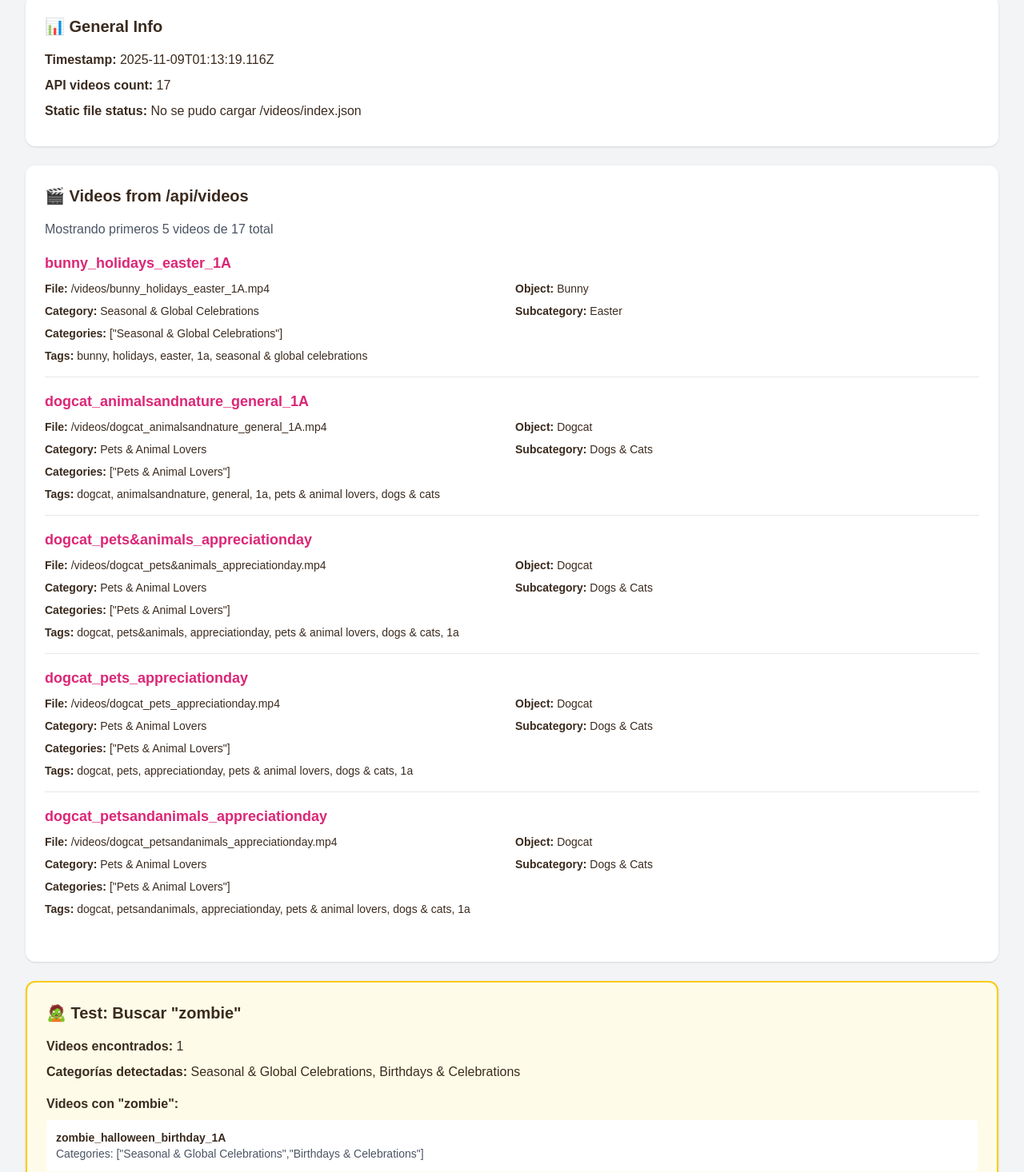
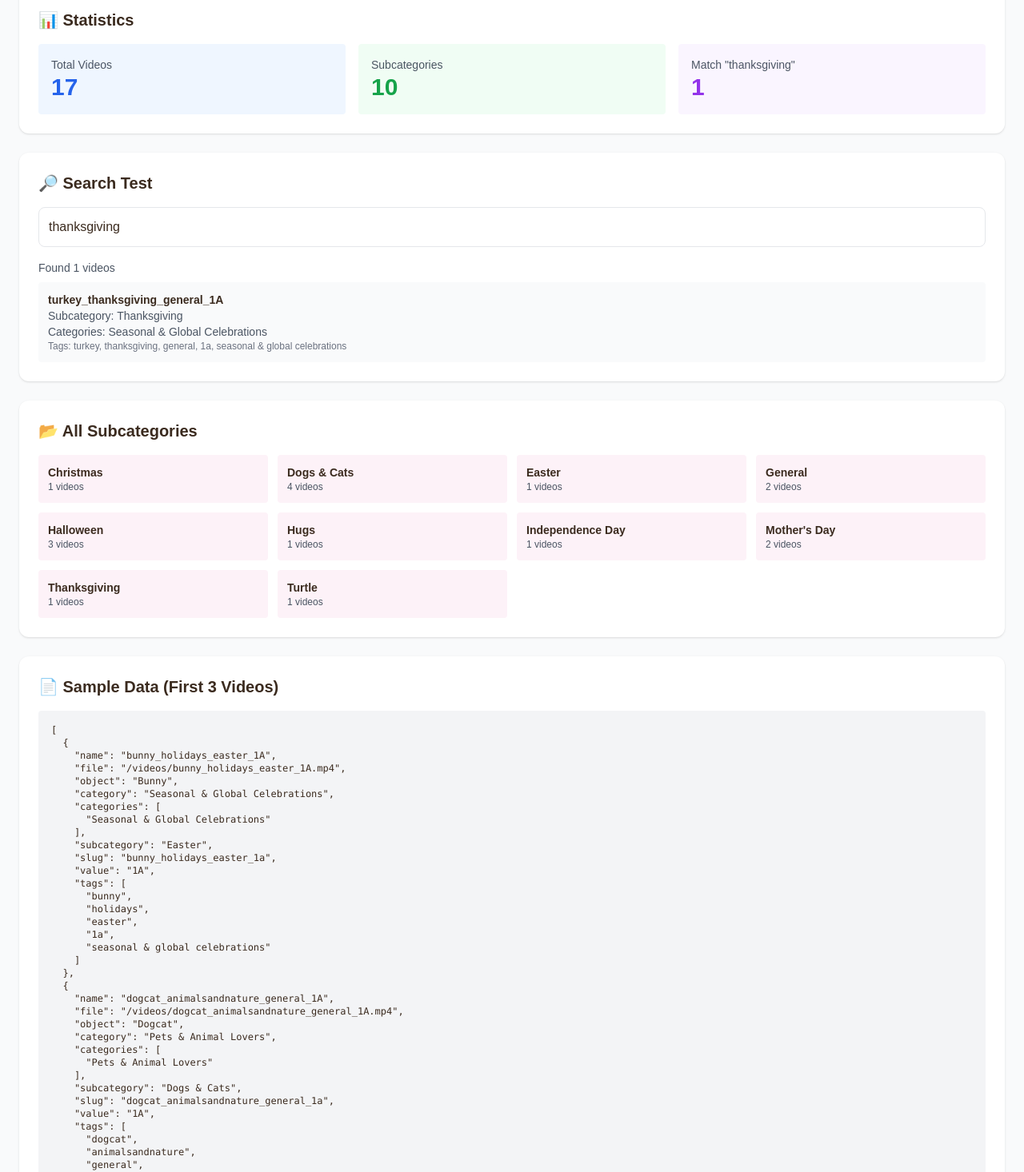
Before and after one commit to everwishhq-commits/EverWish, a Next.js app: page /debug in a window 1280 px wide. Shown: the part 97-1563 px from the top of the page at 80% size. Built offline with nearby package versions, Linux system fonts and the light colour scheme; no server answers.

Commit message:
Update page.js

```diff
--- a/app/debug/page.js
+++ b/app/debug/page.js
@@ -1,145 +1,113 @@
 "use client";
 import { useEffect, useState } from "react";
 
-export default function DebugPage() {
-  const [data, setData] = useState(null);
-  const [loading, setLoading] = useState(true);
+export default function DebugVideosPage() {
+  const [videos, setVideos] = useState([]);
+  const [searchTerm, setSearchTerm] = useState("thanksgiving");
 
   useEffect(() => {
-    async function loadDebug() {
+    async function load() {
       try {
-        // Intentar cargar desde API
         const res = await fetch("/api/videos", { cache: "no-store" });
-        const apiData = await res.json();
-
-        // Intentar cargar desde archivo estático
-        let staticData = null;
-        try {
-          const staticRes = await fetch("/videos/index.json", { cache: "no-store" });
-          staticData = await staticRes.json();
-        } catch (err) {
-          staticData = { error: "No se pudo cargar /videos/index.json" };
-        }
-
-        setData({
-          api: apiData,
-          static: staticData,
-          timestamp: new Date().toISOString()
-        });
+        const data = await res.json();
+        setVideos(data.videos || []);
       } catch (err) {
-        setData({ error: err.message });
-      } finally {
-        setLoading(false);
+        console.error("Error:", err);
       }
     }
-    loadDebug();
+    load();
   }, []);
 
-  if (loading) {
-    return (
-      <div className="p-8 bg-gray-100 min-h-screen">
-        <h1 className="text-2xl font-bold mb-4">🔍 Loading Debug Info...</h1>
-      </div>
-    );
-  }
+  const filtered = videos.filter(v => {
+    const searchable = [
+      v.name,
+      v.object,
+      v.subcategory,
+      v.category,
+      ...(v.categories || []),
+      ...(v.tags || [])
+    ].filter(Boolean).join(" ").toLowerCase();
+
+    return searchable.includes(searchTerm.toLowerCase());
+  });
+
+  // Agrupar por subcategoría
+  const bySubcategory = {};
+  videos.forEach(v => {
+    const sub = v.subcategory || "Unknown";
+    if (!bySubcategory[sub]) bySubcategory[sub] = [];
+    bySubcategory[sub].push(v);
+  });
 
   return (
-    <div className="p-8 bg-gray-100 min-h-screen">
-      <h1 className="text-3xl font-bold mb-6 text-pink-600">🔍 Everwish Debug Tool</h1>
+    <div className="p-6 bg-gray-50 min-h-screen">
+      <h1 className="text-3xl font-bold mb-6">🔍 Video Debug Tool</h1>
 
-      {/* Info general */}
+      {/* Stats */}
       <div className="bg-white rounded-xl p-6 mb-6 shadow">
-        <h2 className="text-xl font-semibold mb-4">📊 General Info</h2>
-        <p className="mb-2"><strong>Timestamp:</strong> {data?.timestamp}</p>
-        <p className="mb-2"><strong>API videos count:</strong> {data?.api?.videos?.length || 0}</p>
-        <p className="mb-2"><strong>Static file status:</strong> {data?.static?.error || "OK"}</p>
+        <h2 className="text-xl font-semibold mb-4">📊 Statistics</h2>
+        <div className="grid grid-cols-3 gap-4">
+          <div className="bg-blue-50 p-4 rounded">
+            <p className="text-sm text-gray-600">Total Videos</p>
+            <p className="text-3xl font-bold text-blue-600">{videos.length}</p>
+          </div>
+          <div className="bg-green-50 p-4 rounded">
+            <p className="text-sm text-gray-600">Subcategories</p>
+            <p className="text-3xl font-bold text-green-600">{Object.keys(bySubcategory).length}</p>
+          </div>
+          <div className="bg-purple-50 p-4 rounded">
+            <p className="text-sm text-gray-600">Match "{searchTerm}"</p>
+            <p className="text-3xl font-bold text-purple-600">{filtered.length}</p>
+          </div>
+        </div>
       </div>
 
-      {/* Videos desde API */}
+      {/* Search */}
       <div className="bg-white rounded-xl p-6 mb-6 shadow">
-        <h2 className="text-xl font-semibold mb-4">🎬 Videos from /api/videos</h2>
-        {data?.api?.videos?.length > 0 ? (
-          <div>
-            <p className="mb-4 text-gray-600">
-              Mostrando primeros 5 videos de {data.api.videos.length} total
-            </p>
-            {data.api.videos.slice(0, 5).map((video, i) => (
-              <div key={i} className="border-b border-gray-200 pb-4 mb-4 last:border-0">
-                <h3 className="font-bold text-lg text-pink-600">{video.name}</h3>
-                <div className="grid grid-cols-1 md:grid-cols-2 gap-2 mt-2 text-sm">
-                  <p><strong>File:</strong> {video.file}</p>
-                  <p><strong>Object:</strong> {video.object}</p>
-                  <p><strong>Category:</strong> {video.category}</p>
-                  <p><strong>Subcategory:</strong> {video.subcategory}</p>
-                  <p className="col-span-2"><strong>Categories:</strong> {JSON.stringify(video.categories)}</p>
-                  <p className="col-span-2"><strong>Tags:</strong> {video.tags?.join(", ")}</p>
-                </div>
+        <h2 className="text-xl font-semibold mb-4">🔎 Search Test</h2>
+        <input
+          type="text"
+          value={searchTerm}
+          onChange={(e) => setSearchTerm(e.target.value)}
+          placeholder="Search..."
+          className="w-full border rounded-lg p-3 mb-4"
+        />
+        <p className="text-sm text-gray-600 mb-2">Found {filtered.length} videos</p>
+
+        {filtered.length > 0 && (
+          <div className="space-y-2 max-h-96 overflow-y-auto">
+            {filtered.map((v, i) => (
+              <div key={i} className="bg-gray-50 p-3 rounded text-sm">
+                <p className="font-bold">{v.name}</p>
+                <p className="text-gray-600">Subcategory: {v.subcategory}</p>
+                <p className="text-gray-600">Categories: {v.categories?.join(", ")}</p>
+                <p className="text-gray-500 text-xs">Tags: {v.tags?.slice(0, 5).join(", ")}</p>
               </div>
             ))}
           </div>
-        ) : (
-          <p className="text-red-600">❌ No videos found in API response</p>
         )}
       </div>
 
-      {/* Búsqueda de "zombie" */}
-      <div className="bg-yellow-50 rounded-xl p-6 mb-6 shadow border-2 border-yellow-400">
-        <h2 className="text-xl font-semibold mb-4">🧟 Test: Buscar "zombie"</h2>
-        {data?.api?.videos ? (
-          (() => {
-            const zombieVideos = data.api.videos.filter(v => {
-              const searchable = [
-                v.name,
-                v.object,
-                v.category,
-                v.subcategory,
-                ...(v.categories || []),
-                ...(v.tags || [])
-              ].filter(Boolean).join(" ").toLowerCase();
-
-              return searchable.includes("zombie");
-            });
-
-            const categories = new Set();
-            zombieVideos.forEach(v => {
-              if (v.categories && Array.isArray(v.categories)) {
-                v.categories.forEach(cat => categories.add(cat));
-              } else if (v.category) {
-                categories.add(v.category);
-              }
-            });
-
-            return (
-              <div>
-                <p className="mb-2"><strong>Videos encontrados:</strong> {zombieVideos.length}</p>
-                <p className="mb-4"><strong>Categorías detectadas:</strong> {[...categories].join(", ") || "Ninguna"}</p>
-
-                {zombieVideos.length > 0 ? (
-                  <div className="mt-4">
-                    <h3 className="font-semibold mb-2">Videos con "zombie":</h3>
-                    {zombieVideos.map((v, i) => (
-                      <div key={i} className="bg-white p-3 rounded mb-2 text-sm">
-                        <p><strong>{v.name}</strong></p>
-                        <p className="text-gray-600">Categories: {JSON.stringify(v.categories || v.category)}</p>
-                      </div>
-                    ))}
-                  </div>
-                ) : (
-                  <p className="text-red-600 mt-4">❌ No se encontraron videos con "zombie"</p>
-                )}
+      {/* All Subcategories */}
+      <div className="bg-white rounded-xl p-6 shadow">
+        <h2 className="text-xl font-semibold mb-4">📂 All Subcategories</h2>
+        <div className="grid grid-cols-2 md:grid-cols-3 lg:grid-cols-4 gap-3">
+          {Object.entries(bySubcategory)
+            .sort(([a], [b]) => a.localeCompare(b))
+            .map(([sub, vids]) => (
+              <div key={sub} className="bg-pink-50 p-3 rounded">
+                <p className="font-semibold text-sm">{sub}</p>
+                <p className="text-xs text-gray-600">{vids.length} videos</p>
               </div>
-            );
-          })()
-        ) : (
-          <p className="text-red-600">❌ No hay datos para buscar</p>
-        )}
+            ))}
+        </div>
       </div>
 
-      {/* Raw JSON */}
-      <div className="bg-white rounded-xl p-6 shadow">
-        <h2 className="text-xl font-semibold mb-4">📄 Raw JSON Data</h2>
-        <pre className="bg-gray-100 p-4 rounded overflow-x-auto text-xs">
-          {JSON.stringify(data, null, 2)}
+      {/* Raw JSON (first 3 videos) */}
+      <div className="bg-white rounded-xl p-6 mt-6 shadow">
+        <h2 className="text-xl font-semibold mb-4">📄 Sample Data (First 3 Videos)</h2>
+        <pre className="bg-gray-100 p-4 rounded text-xs overflow-x-auto">
+          {JSON.stringify(videos.slice(0, 3), null, 2)}
         </pre>
       </div>
     </div>
```
